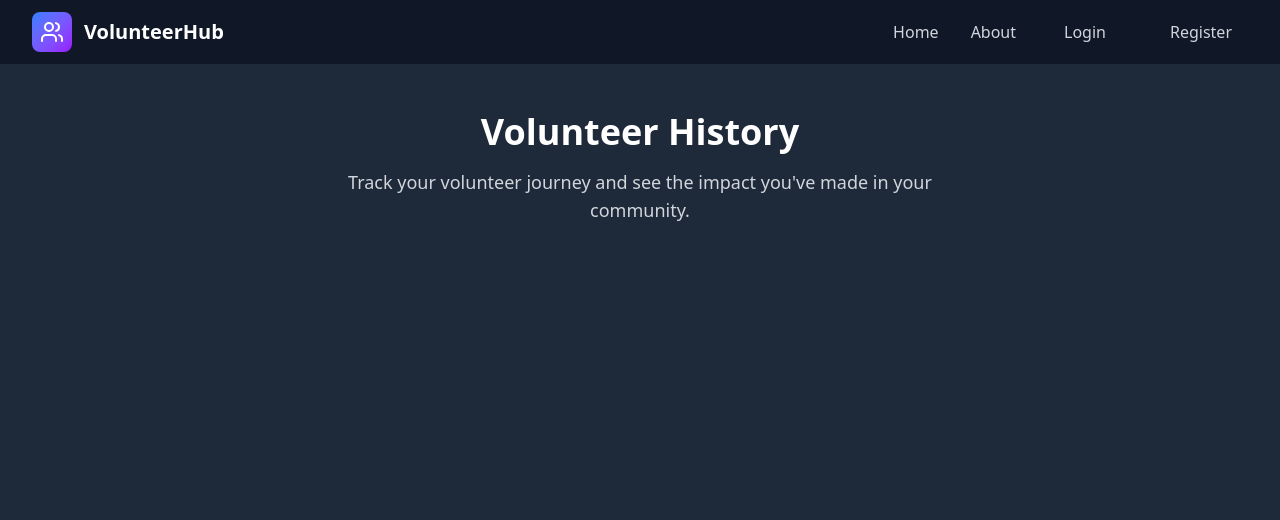
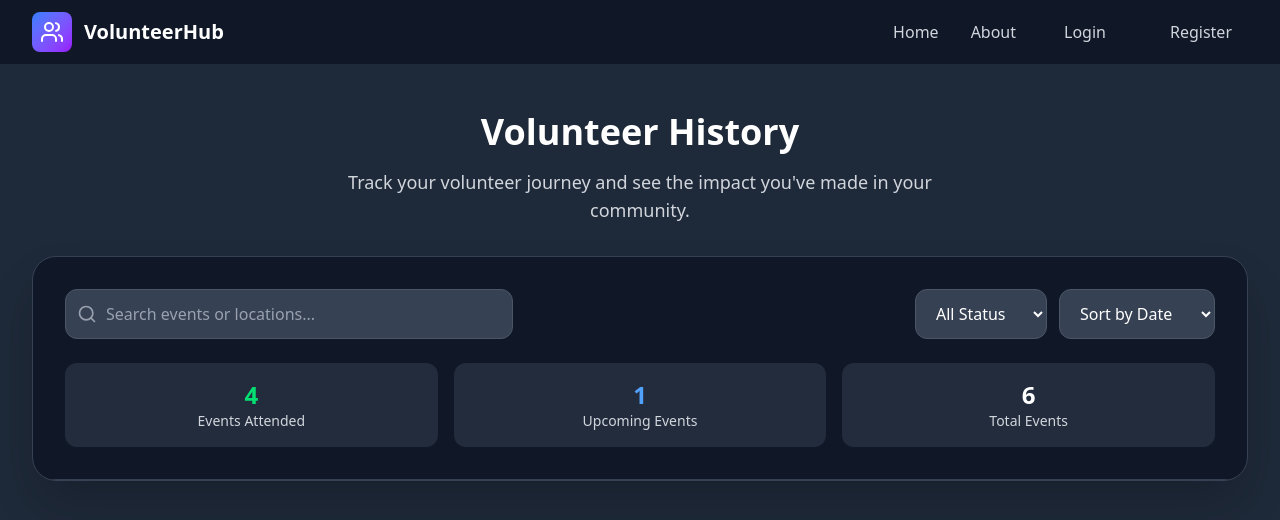
Before and after one commit to leo2971998/COSC-4353-Project, a React (Vite) app in the folder client/: page /volunteer-history in a window 1280 px wide. Shown: the top 520 px of the page. Built offline with nearby package versions, Linux system fonts and the light colour scheme.

Commit message:
Finished the volunteer history main component, this includes the search bar, filter buttons and the statistic that shows how many events attended and stuff like that. I also added dummy data to the volunteer history component for now.

```diff
--- /dev/null
+++ b/client/components/VolunteerHistory/VolunteerHistoryMain.jsx
@@ -0,0 +1,83 @@
+import { useState } from "react";
+import { Search } from "lucide-react";
+
+export default function VolunteerHistoryMain({ events }) {
+  const [searchTerm, setSearchTerm] = useState("");
+  const [statusFilter, setStatusFilter] = useState("all");
+  const [sortBy, setSortBy] = useState("date");
+
+  return (
+    <div className="max-w-7xl mx-auto">
+      <div className="bg-gray-900 rounded-3xl shadow-2xl border border-gray-700 overflow-hidden">
+        {/* Filters and Search, Stats div */}
+        <div className="p-6 sm:p-8 border-b border-gray-700">
+          <div className="flex flex-col sm:flex-row gap-4 items-start sm:items-center justify-between">
+            {/* Search Bar */}
+            <div className="relative flex-1 max-w-md">
+              <Search className="absolute left-3 top-1/2 transform -translate-y-1/2 w-5 h-5 text-gray-400" />
+              <input
+                type="text"
+                placeholder="Search events or locations..."
+                value={searchTerm}
+                onChange={(e) => setSearchTerm(e.target.value)}
+                className="w-full pl-10 pr-4 py-3 bg-gray-700 border border-gray-600 rounded-xl text-white placeholder-gray-400 focus:outline-none focus:ring-2 focus:ring-blue-500 focus:border-transparent transition-all duration-200"
+              />
+            </div>
+
+            {/* Filter Buttons */}
+
+            <div className="flex gap-3">
+              <select
+                value={statusFilter}
+                onChange={(e) => setStatusFilter(e.target.value)}
+                className="px-4 py-3 bg-gray-700 border border-gray-600 rounded-xl text-white focus:outline-none focus:ring-2 focus:ring-blue-500 focus:border-transparent transition-all duration-200"
+              >
+                <option value="all">All Status</option>
+                <option value="attended">Attended</option>
+                <option value="missed">Missed</option>
+                <option value="signed up">Signed Up</option>
+              </select>
+
+              <select
+                value={sortBy}
+                onChange={(e) => setSortBy(e.target.value)}
+                className="px-4 py-3 bg-gray-700 border border-gray-600 rounded-xl text-white focus:outline-none focus:ring-2 focus:ring-blue-500 focus:border-transparent transition-all duration-200"
+              >
+                <option value="date">Sort by Date</option>
+                <option value="name">Sort by Name</option>
+              </select>
+            </div>
+          </div>
+
+          {/* Stats sections (# of events attended, etc.) */}
+          <div className="mt-6 grid grid-cols-1 sm:grid-cols-3 gap-4">
+            <div className="bg-gray-700/50 rounded-xl p-4 text-center">
+              <div className="text-2xl font-bold text-green-400">
+                {
+                  events.filter((e) => e.participationStatus === "Attended")
+                    .length
+                }
+              </div>
+              <div className="text-sm text-gray-300">Events Attended</div>
+            </div>
+            <div className="bg-gray-700/50 rounded-xl p-4 text-center">
+              <div className="text-2xl font-bold text-blue-400">
+                {
+                  events.filter((e) => e.participationStatus === "Signed Up")
+                    .length
+                }
+              </div>
+              <div className="text-sm text-gray-300">Upcoming Events</div>
+            </div>
+            <div className="bg-gray-700/50 rounded-xl p-4 text-center">
+              <div className="text-2xl font-bold text-white">
+                {events.length}
+              </div>
+              <div className="text-sm text-gray-300">Total Events</div>
+            </div>
+          </div>
+        </div>
+      </div>
+    </div>
+  );
+}
--- a/client/pages/VolunteerHistoryPage.jsx
+++ b/client/pages/VolunteerHistoryPage.jsx
@@ -1,12 +1,87 @@
 import Navbar from "../components/Navbar";
 import VHeader from "../components/VolunteerHistory/VHeader";
+import VolunteerHistoryMain from "../components/VolunteerHistory/VolunteerHistoryMain";
 
 export default function VolunteerHistoryPage() {
+  // This is mock data for right now
+  const volunteerHistory = [
+    {
+      id: 1,
+      eventName: "Community Food Drive",
+      eventDescription:
+        "Organizing and distributing food packages to families in need during the holiday season.",
+      location: "Downtown Community Center, 123 Main St",
+      requiredSkills: [
+        "Food Service",
+        "Administrative Support",
+        "Event Planning",
+      ],
+      urgency: "High",
+      eventDate: "2024-12-15",
+      participationStatus: "Attended",
+    },
+    {
+      id: 2,
+      eventName: "Senior Care Visit",
+      eventDescription:
+        "Spending time with elderly residents, providing companionship and assistance with daily activities.",
+      location: "Sunset Senior Living, 456 Oak Ave",
+      requiredSkills: ["Senior Care", "Healthcare & Medical"],
+      urgency: "Medium",
+      eventDate: "2024-12-08",
+      participationStatus: "Attended",
+    },
+    {
+      id: 3,
+      eventName: "Youth Mentorship Program",
+      eventDescription:
+        "Mentoring at-risk youth through educational activities and life skills development.",
+      location: "Lincoln High School, 789 Pine St",
+      requiredSkills: ["Teaching & Education", "Youth Programs"],
+      urgency: "Low",
+      eventDate: "2024-11-30",
+      participationStatus: "Missed",
+    },
+    {
+      id: 4,
+      eventName: "Environmental Cleanup",
+      eventDescription:
+        "Beach cleanup initiative to remove plastic waste and restore natural habitat.",
+      location: "Oceanview Beach Park, Coastal Highway",
+      requiredSkills: ["Environmental & Conservation", "Manual Labor"],
+      urgency: "High",
+      eventDate: "2024-11-22",
+      participationStatus: "Attended",
+    },
+    {
+      id: 5,
+      eventName: "Technology Workshop",
+      eventDescription:
+        "Teaching basic computer skills to seniors and helping them navigate digital tools.",
+      location: "Public Library, 321 Elm Street",
+      requiredSkills: ["Technology & IT", "Teaching & Education"],
+      urgency: "Medium",
+      eventDate: "2024-11-15",
+      participationStatus: "Signed Up",
+    },
+    {
+      id: 6,
+      eventName: "Homeless Shelter Support",
+      eventDescription:
+        "Preparing and serving meals to individuals experiencing homelessness.",
+      location: "Hope Shelter, 654 Cedar Ave",
+      requiredSkills: ["Food Service", "Administrative Support"],
+      urgency: "High",
+      eventDate: "2024-11-08",
+      participationStatus: "Attended",
+    },
+  ];
   return (
     <>
       <div className="min-h-screen bg-gray-800 py-12 px-4 sm:px-6 lg:px-8">
         <Navbar />
         <VHeader />
+        <VolunteerHistoryMain events={volunteerHistory} />
       </div>
     </>
   );
```
